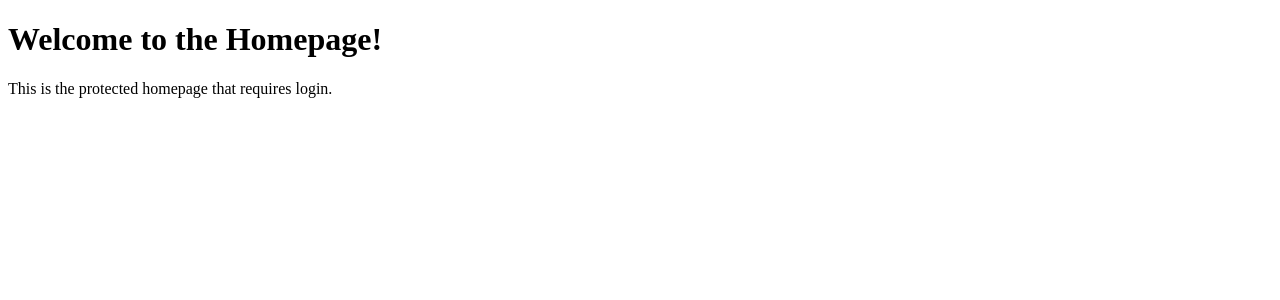
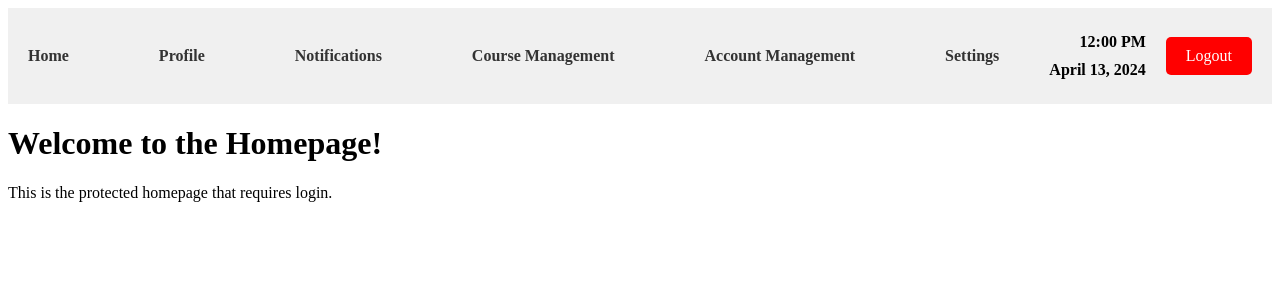
Before and after one commit to NathanEdwards2023/TaScheduler, a Django app: page /home/ in a window 1280 px wide. Shown: the top 300 px of the page. Run offline with Django 5.2, Linux system fonts and the light colour scheme.

Commit message:
added navigation to the home page after login, also corrected courseManagement to display TAs and their assignments, implemented createCourse function

```diff
--- a/adminAssignmentPage.py
+++ b/adminAssignmentPage.py
@@ -12,8 +12,10 @@ class AdminAssignmentPage:
         # Display admin assignment details
         pass
 
-    def createCourse(self, course_name, instructorId):
+    def createCourse(self, courseName, instructorId):
         # Create a new course
+        newCourse = CourseTable(courseName=courseName, instructorId=UserTable.objects.get(id=instructorId))
+        newCourse.save()
         pass
 
     def createAccount(self, username, email, password):
--- a/scheduler/views.py
+++ b/scheduler/views.py
@@ -25,14 +25,14 @@ def createCourse(request):
         courseName = request.POST.get('courseName')
         courseTime = request.POST.get('courseTime')
         courseDays = request.POST.get('courseDays')
+        instructor = request.POST.get('instructorSelect')
 
         # Create a new CourseTable object
-        newCourse = CourseTable(courseName=courseName)
-        newCourse.save()
+        admin_page = adminAssignmentPage.AdminAssignmentPage()
+        admin_page.createCourse(courseName, instructor)
 
-        return courseManagement(request)
-        # return HttpResponse('Course created successfully')
-
+        return redirect('courseManagement')
+    return render(request, 'courseManagement.html')
 
 def createAccount(request):
     # Stub method, complete later
--- /dev/null
+++ b/static/css/home.css
@@ -0,0 +1,144 @@
+/*Navigation Menu*/
+        header {
+            display: flex;
+            justify-content: space-between;
+            align-items: center;
+            padding: 10px 20px;
+            background-color: #f0f0f0;
+            min-width: 1000px;
+        }
+        nav {
+            flex: 1;
+        }
+        nav ul {
+            list-style-type: none;
+            margin: 0;
+            padding: 0;
+            display: flex;
+            justify-content: space-between;
+        }
+        nav ul li {
+            margin-right: 20px;
+        }
+        nav ul li a {
+            text-decoration: none;
+            color: #333;
+            font-weight: bold;
+        }
+                /*Main Page*/
+        main {
+            padding: 20px;
+            display: flex;
+            justify-content: space-between;
+            flex-direction: column;
+            height: calc(100vh - 180px);
+            min-width: 1000px;
+            min-height: 500px;
+        }
+        .menuContainer {
+            display: flex;
+            justify-content: space-between;
+            height: 100%;
+        }
+        section {
+            flex: 1;
+            padding: 10px;
+            margin: 0 10px;
+            display: flex;
+            flex-direction: column;
+        }
+        .menuTitle {
+            text-align: center;
+            margin-bottom: 10px;
+            font-weight: bold;
+        }
+        .menuBox {
+            border: 1px solid #ccc;
+            padding: 10px;
+            height: 100%;
+            min-height: 450px;
+        }
+        .menuBoxMid {
+            border: 1px solid #ccc;
+            padding: 10px;
+            flex-grow: 1;
+            flex-shrink: 1;
+        }
+        .dateContainer {
+            display: flex;
+            align-items: flex-end;
+            flex-direction: column;
+            padding: 10px 20px;
+        }
+        .clock, span {
+            font-weight: bold;
+            margin-left: 10px;
+            padding: 5px 0;
+            text-align: right;
+        }
+        logoutButton {
+            background-color: red;
+            color: white;
+            padding: 10px 20px;
+            border: none;
+            border-radius: 5px;
+            cursor: pointer;
+        }
+        input[type="text"],
+        input[type="submit"],
+        select {
+            width: calc(100% - 22px);
+            margin-bottom: 10px;
+            padding: 5px;
+        }
+        input[type="submit"],
+        .assignButton {
+            background-color: blue;
+            color: white;
+            padding: 10px 20px;
+            border: none;
+            border-radius: 5px;
+            cursor: pointer;
+        }
+        select {
+            width: calc(100% - 22px);
+            margin-bottom: 10px;
+            padding: 5px;
+        }
+        .assignContainer {
+            display: flex;
+            align-items: center;
+            justify-content: space-between;
+            margin-bottom: 10px;
+            flex-direction: column;
+        }
+        .assignContainer label {
+            margin-bottom: 5px;
+        }
+        .submitButton {
+            background-color: blue;
+            color: white;
+            padding: 10px 20px;
+            border: none;
+            border-radius: 5px;
+            cursor: pointer;
+        }
+        .scrollingList {
+            overflow-y: auto;
+            height: calc(100% - 270px); /* Adjust height */
+            border: 1px solid #ccc;
+            padding: 10px;
+        }
+        .assignContainer {
+            display: flex;
+            align-items: center;
+            justify-content: space-between;
+            margin-bottom: 10px;
+            flex-direction: row;
+            flex-wrap: wrap;
+        }
+        .assignContainer label,
+        .assignContainer select {
+            margin-right: 10px;
+            margin-bottom: 10px;
+        }
--- a/templates/home.html
+++ b/templates/home.html
@@ -1,10 +1,30 @@
+{% load static %}
 <!DOCTYPE html>
 <html lang="en">
 <head>
     <meta charset="UTF-8">
     <title>Home</title>
+    <link rel="stylesheet" href={% static "css/home.css"%}>
 </head>
 <body>
+<!--Navigation Menu-->
+    <header>
+        <nav>
+            <ul>
+                <li><a href="#">Home</a></li>
+                <li><a href="#">Profile</a></li>
+                <li><a href="#">Notifications</a></li>
+                <li><a href="{% url 'courseManagement' %}">Course Management</a></li>
+                <li><a href="{% url 'adminAccManagement' %}">Account Management</a></li>
+                <li><a href="#">Settings</a></li>
+            </ul>
+        </nav>
+        <div class="dateContainer">
+            <div class="clock">12:00 PM</div>
+            <span>April 13, 2024</span>
+        </div>
+        <logoutButton>Logout</logoutButton>
+    </header>
     <h1>Welcome to the Homepage!</h1>
     <p>This is the protected homepage that requires login.</p>
 </body>
```
Also changed, not shown: templates/courseManagement.html (+24 -13 lines), db.sqlite3.
